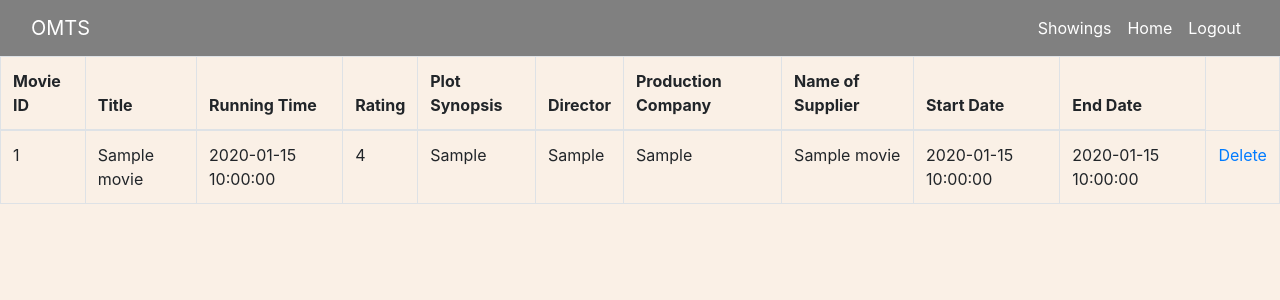
After one commit to akinshonibare/Movie-Ticketing-PHP-WebApp, a PHP site: page /showMovies.php in a window 1280 px wide. The commit adds this page. Shown: the top 300 px of the page. Run offline with PHP 8.4, Linux system fonts and the light colour scheme; the visitor is signed in with stand-in values (Sample User, id 1); tables that the repository leaves empty or names only in its code hold one stand-in row (values such as "Sample post"); some libraries are stand-ins or nearby versions.

Commit message:
working movie pages

```diff
--- a/functions.php
+++ b/functions.php
@@ -103,4 +103,94 @@ function addInfo(){
             }
         }
 }
+
+function addMovie(){
+        global $connection;
+        if(isset($_POST['submitMovie'])) {
+            $movie_id = $_POST['movie_id'];
+            $title = $_POST['title'];
+            $running_time = $_POST['running_time'];
+            $rating = $_POST['rating'];
+            $plot_synopsis = $_POST['plot_synopsis'];
+            $director = $_POST['director'];
+            $production_company = $_POST['production_company'];
+            $name_of_supplier = $_POST['name_of_supplier'];
+            $start_date = $_POST['start_date'];
+            $end_date = $_POST['end_date'];
+
+
+            $query = "INSERT INTO Movie(movie_id, title, running_time, rating, plot_synopsis, director, production_company, name_of_supplier, start_date, end_date) ";
+            $query .= "VALUES('$movie_id','$title','$running_time','$rating','$plot_synopsis', '$director', '$production_company', '$name_of_supplier', '$start_date', '$end_date')";
+            $result = mysqli_query($connection, $query);
+
+            if(!$result){
+                die('Query Failed' . mysqli_error());
+            }else{
+                echo "record created";
+            }
+        }
+    }
+
+    function showAllData(){
+        global $connection;
+        $query = "SELECT * FROM Movie";
+        $result = mysqli_query($connection, $query);
+        if(!$result){
+            die('Query Failed' . mysqli_error());
+        }
+
+        while($row = mysqli_fetch_assoc($result)){
+            $id=$row['movie_id'];
+            echo "<option value='$id'>$id</option>";
+        }
+     }
+
+     function deleteMovie(){
+        if(isset($_POST['delete'])) {
+            global $connection;
+            $title = $_POST['title'];
+            $movie_id      = $_POST['movie_id'];
+
+            $query = "DELETE FROM Movie ";
+            $query .= "WHERE movie_id = $movie_id and title = $title";
+
+            $result = mysqli_query($connection, $query);
+            header('location: admin.php');
+            // if(!$result){
+            //     die("query failed" . mysqli_error($connection));
+            // }else{
+            //     echo "record deleted";
+            // }
+        }
+
+    }
+
+    function updateMovie(){
+        global $connection;
+        if(isset($_POST['update'])) {
+          $movie_id = $_POST['movie_id'];
+          // $title = $_POST['title'];
+          // $running_time = $_POST['running_time'];
+          // $rating = $_POST['rating'];
+          // $plot_synopsis = $_POST['plot_synopsis'];
+          // $director = $_POST['director'];
+          // $production_company = $_POST['production_company'];
+          // $name_of_supplier = $_POST['name_of_supplier'];
+          $start_date = $_POST['start_date'];
+          $end_date = $_POST['end_date'];
+
+            $query = "UPDATE Movie SET ";
+            $query .= "start_date = '$start_date', ";
+            $query .= "end_date = '$end_date' ";
+            $query .= "WHERE movie_id = $movie_id ";
+
+            $result = mysqli_query($connection, $query);
+            header('location: admin.php');
+            // if(!$result){
+            //     die("query failed" . mysqli_error($connection));
+            // }else{
+            //         echo "record updated";
+            // }
+        }
+    }
 ?>
--- /dev/null
+++ b/showMovies.php
@@ -0,0 +1,81 @@
+<?php
+  session_start();
+  include "functions.php";
+  isLoggedIn();
+  isAdmin();
+  addMovie();
+?>
+
+<?php include "header.html";?>
+  <body style="margin-top:56px;" id="admin-wrapper-id">
+    <nav class="navbar navbar-light navbar-expand-md" style="background-color:#808080;">
+        <div class="container-fluid"><a class="navbar-brand" href="#">OMTS</a><button class="navbar-toggler" data-toggle="collapse" data-target="#navcol-1"><span class="sr-only">Toggle navigation</span><span class="navbar-toggler-icon"></span></button>
+            <div class="collapse navbar-collapse"
+                id="navcol-1">
+                <ul class="nav navbar-nav ml-auto">
+                    <li class="nav-item" role="presentation"><a class="nav-link" href="index.php">Showings</a></li>
+                    <li class="nav-item" role="presentation"><a class="nav-link" href="home.php">Home</a></li>
+                    <li class="nav-item" role="presentation"><a class="nav-link" href="logout.php">Logout</a></li>
+                </ul>
+            </div>
+        </div>
+    </nav>
+    <?php
+      include "checkLogin.php";
+     ?>
+     <table class="table table-bordered table-hover">
+                <thead>
+                    <tr>
+                        <th>Movie ID</th>
+                        <th>Title</th>
+                        <th>Running Time</th>
+                        <th>Rating</th>
+                        <th>Plot Synopsis</th>
+                        <th>Director</th>
+                        <th>Production Company</th>
+                        <th>Name of Supplier</th>
+                        <th>Start Date</th>
+                        <th>End Date</th>
+
+                    </tr>
+                </thead>
+                      <tbody>
+     <?php
+
+
+
+     global $connection;
+
+     $query = "SELECT * FROM Movie";
+     $select_movie = mysqli_query($connection,$query);
+
+     while($row = mysqli_fetch_assoc($select_movie)) {
+         $movieId             = $row['movie_id'];
+         $title            = $row['title'];
+         $runningTime      = $row['running_time'];
+         $rating      = $row['rating'];
+         $plotSynopsis       = $row['plot_synopsis'];
+         $director            = $row['director'];
+         $productionComp      = $row['production_company'];
+         $supplier      = $row['name_of_supplier'];
+         $startDate       = $row['start_date'];
+         $endDate       = $row['end_date'];
+
+         echo "<tr>";
+         echo "<td>$movieId </td>";
+         echo "<td>$title</td>";
+         echo "<td>$runningTime</td>";
+         echo "<td>$rating</td>";
+         echo "<td>$plotSynopsis</td>";
+         echo "<td>$director</td>";
+         echo "<td>$productionComp</td>";
+         echo "<td>$supplier</td>";
+         echo "<td>$startDate</td>";
+         echo "<td>$endDate</td>";
+         echo "<td><a href='admin.php?delete={$movieId}'>Delete</a></td>";
+         echo "</tr>";
+     }
+          ?>
+
+   </body>
+  </html>
```
Also changed, not shown: addmovies.php (added, +74 -0 lines), admin.php (+16 -90 lines), deletemovies.php (added, +45 -0 lines), updateMovie.php (added, +48 -0 lines).
